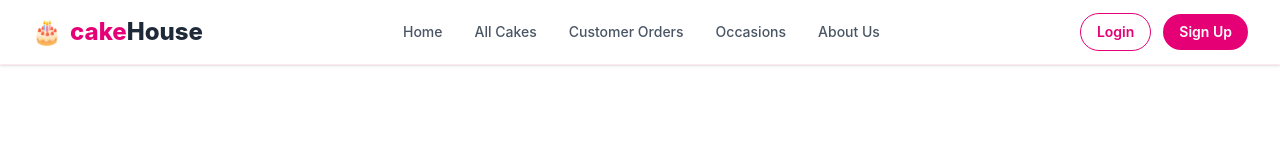
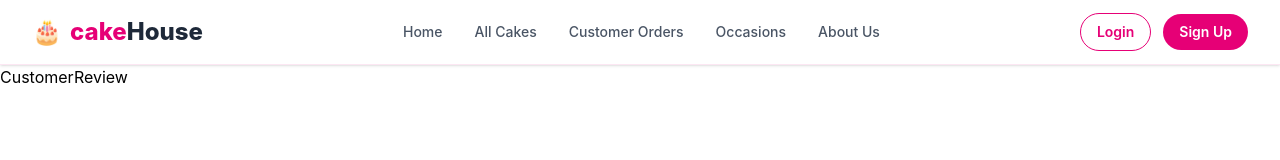
Before and after one commit to Shifath0570/CakeHouse_Client, a Next.js app: page /CustomerReview in a window 1280 px wide. Shown: the top 160 px of the page. Built offline with nearby package versions, Linux system fonts and the light colour scheme.

Commit message:
dashboard all route name are done

```diff
--- a/src/app/(Dashboard)/AllCakes/page.jsx
+++ b/src/app/(Dashboard)/AllCakes/page.jsx
@@ -3,7 +3,7 @@ import React from 'react';
 const AllCakes = () => {
     return (
         <div>
-
+            <h2>AllCakes</h2>
         </div>
     );
 };
--- a/src/app/(Dashboard)/AllCakesForm/page.jsx
+++ b/src/app/(Dashboard)/AllCakesForm/page.jsx
@@ -3,7 +3,7 @@ import React from 'react';
 const AllCakesForm = () => {
     return (
         <div>
-
+            <h2>AllCakesForm</h2>
         </div>
     );
 };
--- a/src/app/(Dashboard)/CustomerReview/page.jsx
+++ b/src/app/(Dashboard)/CustomerReview/page.jsx
@@ -3,7 +3,7 @@ import React from 'react';
 const CustomerReview = () => {
     return (
         <div>
-
+            <h2>CustomerReview</h2>
         </div>
     );
 };
--- a/src/app/(Dashboard)/CustomerReviewForm/page.jsx
+++ b/src/app/(Dashboard)/CustomerReviewForm/page.jsx
@@ -3,7 +3,7 @@ import React from 'react';
 const CustomerReviewForm = () => {
     return (
         <div>
-
+            <h2>CustomerReviewForm</h2>
         </div>
     );
 };
--- a/src/app/(Dashboard)/CustomizeCake/page.jsx
+++ b/src/app/(Dashboard)/CustomizeCake/page.jsx
@@ -3,7 +3,7 @@ import React from 'react';
 const CustomizeCake = () => {
     return (
         <div>
-
+            <h2>CustomizeCake</h2>
         </div>
     );
 };
--- a/src/app/(Dashboard)/OccasionsCake/page.jsx
+++ b/src/app/(Dashboard)/OccasionsCake/page.jsx
@@ -3,7 +3,7 @@ import React from 'react';
 const OccasionsCake = () => {
     return (
         <div>
-
+            <h2>OccasionsCake</h2>
         </div>
     );
 };
--- a/src/app/(Dashboard)/OccasionsCakeForm/page.jsx
+++ b/src/app/(Dashboard)/OccasionsCakeForm/page.jsx
@@ -3,7 +3,7 @@ import React from 'react';
 const OccasionsCakeForm = () => {
     return (
         <div>
-
+            <h2>OccasionsCakeForm</h2>
         </div>
     );
 };
```
